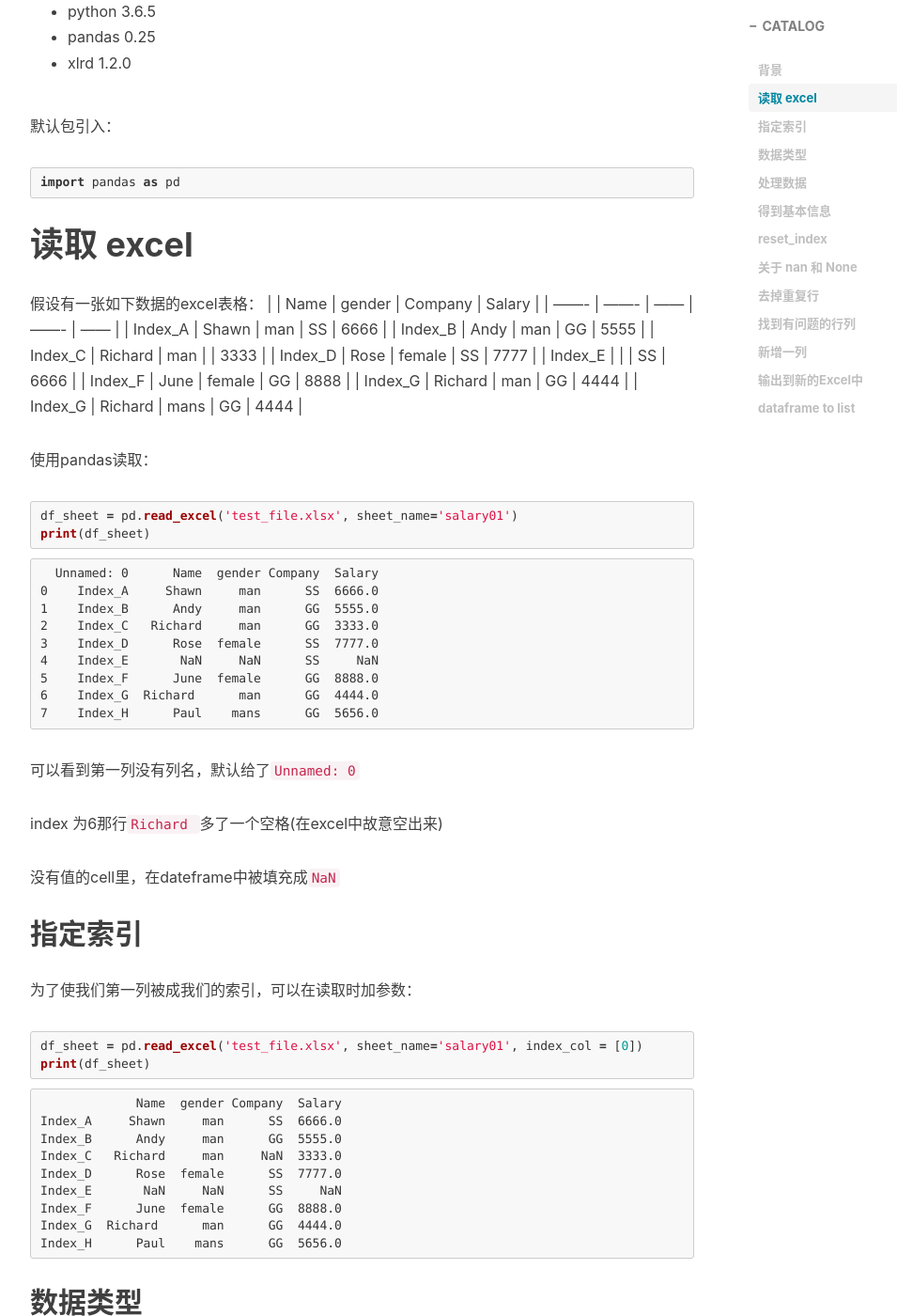
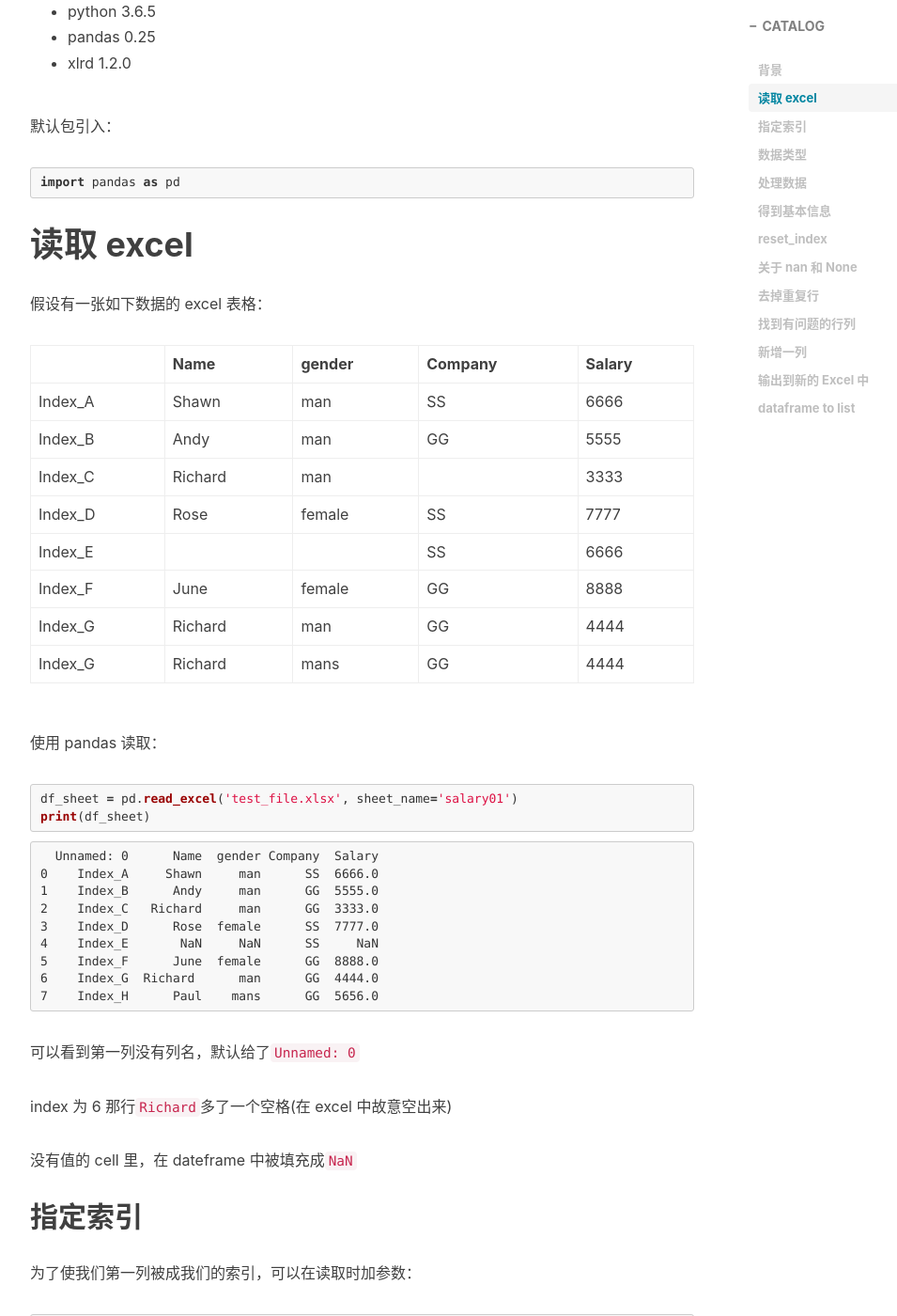
Before and after one commit to bearfly1990/bearfly.github.io, a Jekyll site: the page built from _posts/2019/08/2019-08-17-Pandas.md, in a window 1280 px wide and 1400 px high, scrolled down 700 px. Shown: the whole window at 94% size, without its empty margins (233-1188 px from the left). Built offline with Jekyll 4.4.1, drawn with Linux system fonts in a browser that asks for light colours; nearby versions of some CDN libraries; comment, search, counter and statistics services are not loaded; some of the changed text lies outside the part shown.

Commit message:
fix table show in md

````diff
--- a/_posts/2019/08/2019-08-17-Pandas.md
+++ b/_posts/2019/08/2019-08-17-Pandas.md
@@ -21,12 +21,15 @@ tags:
 - xlrd 1.2.0
 
 默认包引入：
+
 ```python
 import pandas as pd
 ```
+
 # 读取 excel
 
-假设有一张如下数据的excel表格：
+假设有一张如下数据的 excel 表格：
+
 |         | Name    | gender | Company | Salary |
 | ------- | ------- | ------ | ------- | ------ |
 | Index_A | Shawn   | man    | SS      | 6666   |
@@ -36,13 +39,15 @@ import pandas as pd
 | Index_E |         |        | SS      | 6666   |
 | Index_F | June    | female | GG      | 8888   |
 | Index_G | Richard | man    | GG      | 4444   |
-| Index_G | Richard | mans    | GG      | 4444   |
+| Index_G | Richard | mans   | GG      | 4444   |
 
-使用pandas读取：
+使用 pandas 读取：
+
 ```python
 df_sheet = pd.read_excel('test_file.xlsx', sheet_name='salary01')
 print(df_sheet)
 ```
+
 ```
   Unnamed: 0      Name  gender Company  Salary
 0    Index_A     Shawn     man      SS  6666.0
@@ -57,11 +62,12 @@ print(df_sheet)
 
 可以看到第一列没有列名，默认给了`Unnamed: 0`
 
-index 为6那行`Richard `多了一个空格(在excel中故意空出来)
+index 为 6 那行`Richard`多了一个空格(在 excel 中故意空出来)
 
-没有值的cell里，在dateframe中被填充成`NaN`
+没有值的 cell 里，在 dateframe 中被填充成`NaN`
 
 ## 指定索引
+
 为了使我们第一列被成我们的索引，可以在读取时加参数：
 
 ```python
@@ -80,14 +86,18 @@ Index_F      June  female      GG  8888.0
 Index_G  Richard      man      GG  4444.0
 Index_H      Paul    mans      GG  5656.0
 ```
+
 ## 数据类型
-当我们没有指定数据类型时，pandas会按他的默认类型加载。
 
-比如`Salary`那列默认使用float加载，但我们想要的是int的话，我们可以使用convert：
+当我们没有指定数据类型时，pandas 会按他的默认类型加载。
+
+比如`Salary`那列默认使用 float 加载，但我们想要的是 int 的话，我们可以使用 convert：
+
 ```python
 df_sheet = pd.read_excel('test_file.xlsx', sheet_name='salary01',  converters = {'Name': str, 'Salary': int}, index_col = [0])
 print(df_sheet)
 ```
+
 ```
              Name  gender Company Salary
 Index_A     Shawn     man      SS   6666
@@ -100,10 +110,12 @@ Index_G  Richard      man      GG   4444
 Index_H      Paul    mans      GG   5656
 ```
 
-更多读取excel的详细信息可以参考最后 [使用pandas读取excel](https://blog.csdn.net/weixin_38546295/article/details/83537558)
+更多读取 excel 的详细信息可以参考最后 [使用 pandas 读取 excel](https://blog.csdn.net/weixin_38546295/article/details/83537558)
 
 # 处理数据
+
 ## 得到基本信息
+
 ```python
 # 索引值
 # ['Index_A', 'Index_B', 'Index_C', 'Index_D', 'Index_E', 'Index_F', 'Index_G', 'Index_H']
@@ -119,13 +131,16 @@ print(len(df_sheet))
 print(df_sheet.shape[1])
 
 ```
+
 ## reset_index
 
 在上面我们使用了第一列做为索引，有时候我们希望还是用回默认的数字做为索引，那么就可以使用`reset_index`
+
 ```python
 df_sheet = df_sheet.reset_index()
 print(df_sheet)
 ```
+
 ```
      index      Name  gender Company Salary
 0  Index_A     Shawn     man      SS   6666
@@ -137,24 +152,29 @@ print(df_sheet)
 6  Index_G  Richard      man      GG   4444
 7  Index_H      Paul    mans      GG   5656
 ```
+
 如果不保留原来的索引，加上`drop=True`参数就可以了。
+
 ```python
 df_sheet = df_sheet.reset_index(drop=True)
 ```
+
 ## 关于 nan 和 None
 
-`dataframe`中默认的空值为`NaN`，这是`numpy`中的一个类型，特殊的float。
-`Series`和`DataFrame`都会自动把None转换成NaN 然后 运算的时候会把NaN当成0。
+`dataframe`中默认的空值为`NaN`，这是`numpy`中的一个类型，特殊的 float。
+`Series`和`DataFrame`都会自动把 None 转换成 NaN 然后 运算的时候会把 NaN 当成 0。
 
-详细可以参考：[pandas numpy处理缺失值，none与nan比较](https://www.cnblogs.com/onemorepoint/p/8966791.html)
+详细可以参考：[pandas numpy 处理缺失值，none 与 nan 比较](https://www.cnblogs.com/onemorepoint/p/8966791.html)
 
-我们最后使用的时候，比如插入数据库前，需要使用None，所以需要转换一下。
+我们最后使用的时候，比如插入数据库前，需要使用 None，所以需要转换一下。
 
-首先pandas 提供 `fillna`方法把`NaN`数据替换成其它值
+首先 pandas 提供 `fillna`方法把`NaN`数据替换成其它值
+
 ```python
 df_sheet['Salary'] = df_sheet['Salary'].fillna(0)
 print(df_sheet)
 ```
+
 ```
      index      Name  gender Company  Salary
 0  Index_A     Shawn     man      SS    6666
@@ -168,16 +188,20 @@ print(df_sheet)
 ```
 
 可以看到针对`Salary`这一列把`Nan`改成了`0`，但是如果直接用`None`却是不行的。
+
 ```python
 df_sheet['Salary'] = df_sheet['Salary'].fillna(None)
     raise ValueError("Must specify a fill 'value' or 'method'.")
 ValueError: Must specify a fill 'value' or 'method'.
 ```
+
 那么最直接的办法如下：
+
 ```python
 df_sheet = df_sheet.where(df_sheet.notnull(), None)
 print(df_sheet)
 ```
+
 ```
      index      Name  gender Company Salary
 0  Index_A     Shawn     man      SS   6666
@@ -192,7 +216,8 @@ print(df_sheet)
 
 ## 去掉重复行
 
-假设我们多了一条重复的数据(Index_H/Index_I如下：
+假设我们多了一条重复的数据(Index_H/Index_I 如下：
+
 ```
      index      Name  gender Company Salary
 0  Index_A     Shawn     man      SS   6666
@@ -205,11 +230,14 @@ print(df_sheet)
 7  Index_H      Paul    mans      GG   5656
 8  Index_I      Paul    mans      GG   5656
 ```
+
 我们想要只留下一条数据，那么可以使用如下的方法：
+
 ```python
 df_sheet.drop_duplicates(['Name', 'gender', 'Company', 'Salary'], keep='last', inplace=True)
 print(df_sheet)
 ```
+
 ```
      index      Name  gender Company Salary
 0  Index_A     Shawn     man      SS   6666
@@ -221,15 +249,19 @@ print(df_sheet)
 6  Index_G  Richard      man      GG   4444
 8  Index_I      Paul    mans      GG   5656
 ```
+
 因为使用了`keep='last'`，所以`Index_H`这行被删除了。如果想只保留最前面的那条，就可以使用`keep='first'`
 
 ## 找到有问题的行列
+
 在`Index_I`我们可以看到这行的`gender`为`mans`是有问题的，我们可以找到他，只允许`man`和`female`。
+
 ```python
 df_sheet_by_gender = df_sheet[(df_sheet['gender']!='man') & (df_sheet['gender']!='female')]
 print(df_sheet_by_gender)
 print(df_sheet_by_gender.index.tolist())
 ```
+
 ```
      index  Name gender Company Salary
 4  Index_E  None   None      SS   None
@@ -238,25 +270,29 @@ print(df_sheet_by_gender.index.tolist())
 ```
 
 也可以使用下面的方式:
+
 ```python
 def test(x):
     return x not in ['man', 'female']
 df_sheet_by_gender = df_sheet[df_sheet['gender'].apply(lambda x: test(x))]
 print(df_sheet_by_gender)
 ```
+
 ```
      index  Name gender Company Salary
 4  Index_E  None   None      SS   None
 8  Index_I  Paul   mans      GG   5656
 ```
 
-当然还可以使用iloc/loc等其它方法找到你想要的值
+当然还可以使用 iloc/loc 等其它方法找到你想要的值
 
 ## 新增一列
+
 ```python
 df_sheet['new_column'] = df_sheet['Salary']*3
 print(df_sheet)
 ```
+
 ```
      index      Name  gender Company Salary new_column
 0  Index_A     Shawn     man      SS   6666      19998
@@ -269,19 +305,25 @@ print(df_sheet)
 8  Index_I      Paul    mans      GG   5656      16968
 ```
 
-# 输出到新的Excel中
+# 输出到新的 Excel 中
+
 ```python
 df_sheet.to_excel("output.xlsx", sheet_name='newsheet', index=False)
 ```
+
 可以选择需要的列
+
 ```python
 df_sheet.to_excel("output.xlsx", sheet_name='newsheet', index=False, columns=['Name', 'Company', 'Salary'])
 ```
+
 # dataframe to list
+
 ```python
 print(df_sheet.index.tolist())
 print(df_sheet.values.tolist())
 ```
+
 ```
 [0, 1, 2, 3, 4, 5, 6, 8]
 [['Index_A', 'Shawn', 'man', 'SS', 6666, 19998], ['Index_B', 'Andy', 'man', 'GG', 5555, 16665], ['Index_C', 'Richard', 'man', None, 3333, 9999], ['Index_D', 'Rose', 'female', 'SS', 7777, 23331], ['Index_E', None, None, 'SS', None, nan], ['Index_F', 'June', 'female', 'GG', 8888, 26664], ['Index_G', 'Richard ', 'man', 'GG', 4444, 13332], ['Index_I', 'Paul', 'mans', 'GG', 5656, 16968]]
@@ -289,9 +331,9 @@ print(df_sheet.values.tolist())
 
 参考:
 
-- [Pandas读取并修改excel](https://blog.csdn.net/qq_34377830/article/details/81872568)
-- [使用pandas读取excel](https://blog.csdn.net/weixin_38546295/article/details/83537558)
-- [pandas中的空值处理](https://www.cnblogs.com/louyifei0824/p/9942430.html)
-- [pandas numpy处理缺失值，none与nan比较](https://www.cnblogs.com/onemorepoint/p/8966791.html)
-- [Pandas标记删除重复记录](https://blog.csdn.net/kancy110/article/details/70142728)
+- [Pandas 读取并修改 excel](https://blog.csdn.net/qq_34377830/article/details/81872568)
+- [使用 pandas 读取 excel](https://blog.csdn.net/weixin_38546295/article/details/83537558)
+- [pandas 中的空值处理](https://www.cnblogs.com/louyifei0824/p/9942430.html)
+- [pandas numpy 处理缺失值，none 与 nan 比较](https://www.cnblogs.com/onemorepoint/p/8966791.html)
+- [Pandas 标记删除重复记录](https://blog.csdn.net/kancy110/article/details/70142728)
 - [pandas 0.25.0 documentation](https://pandas.pydata.org/pandas-docs/stable/whatsnew/v0.25.0.html)
````
